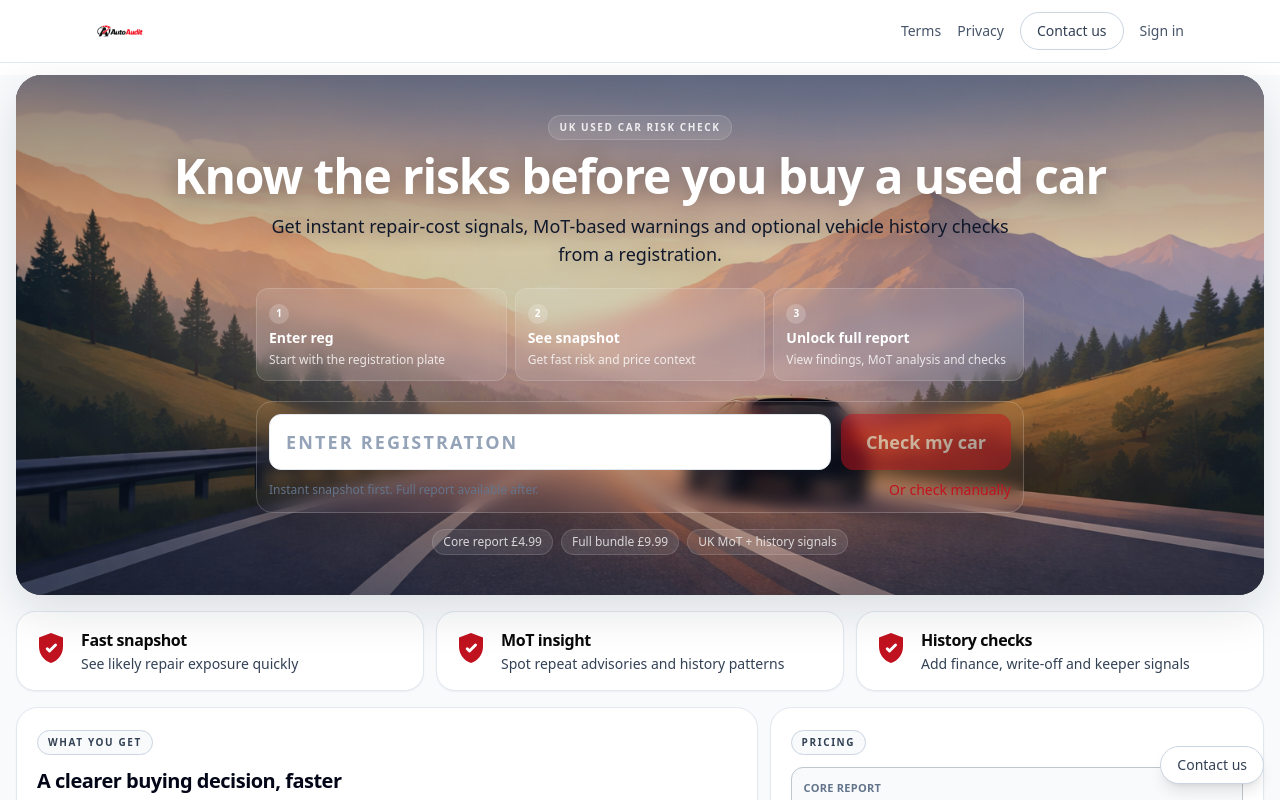
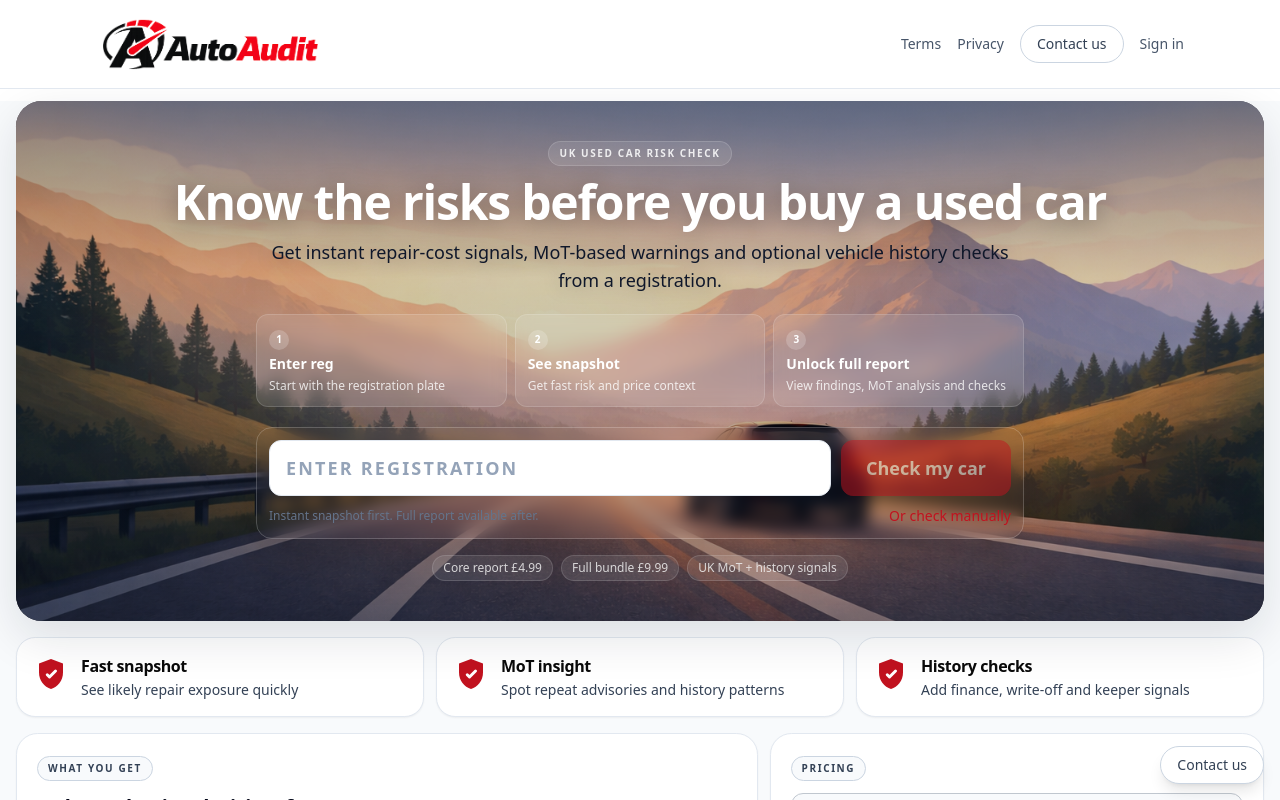
Before and after one commit to mickleethirty-vendium/autoaudit, a Next.js app: page / in a window 1280 px wide. Shown: the top 800 px of the page. Built offline with nearby package versions, Linux system fonts and the light colour scheme; no server answers.

Commit message:
final logo fix!

```diff
--- a/app/layout.tsx
+++ b/app/layout.tsx
@@ -46,9 +46,10 @@ export default async function RootLayout({
                 <Image
                   src="/logo-shield-red.png"
                   alt="AutoAudit"
-                  width={48}
-                  height={60}
+                  width={120}
+                  height={150}
                   priority
+                  className="h-[64px] w-auto"
                 />
               </Link>
 
```
